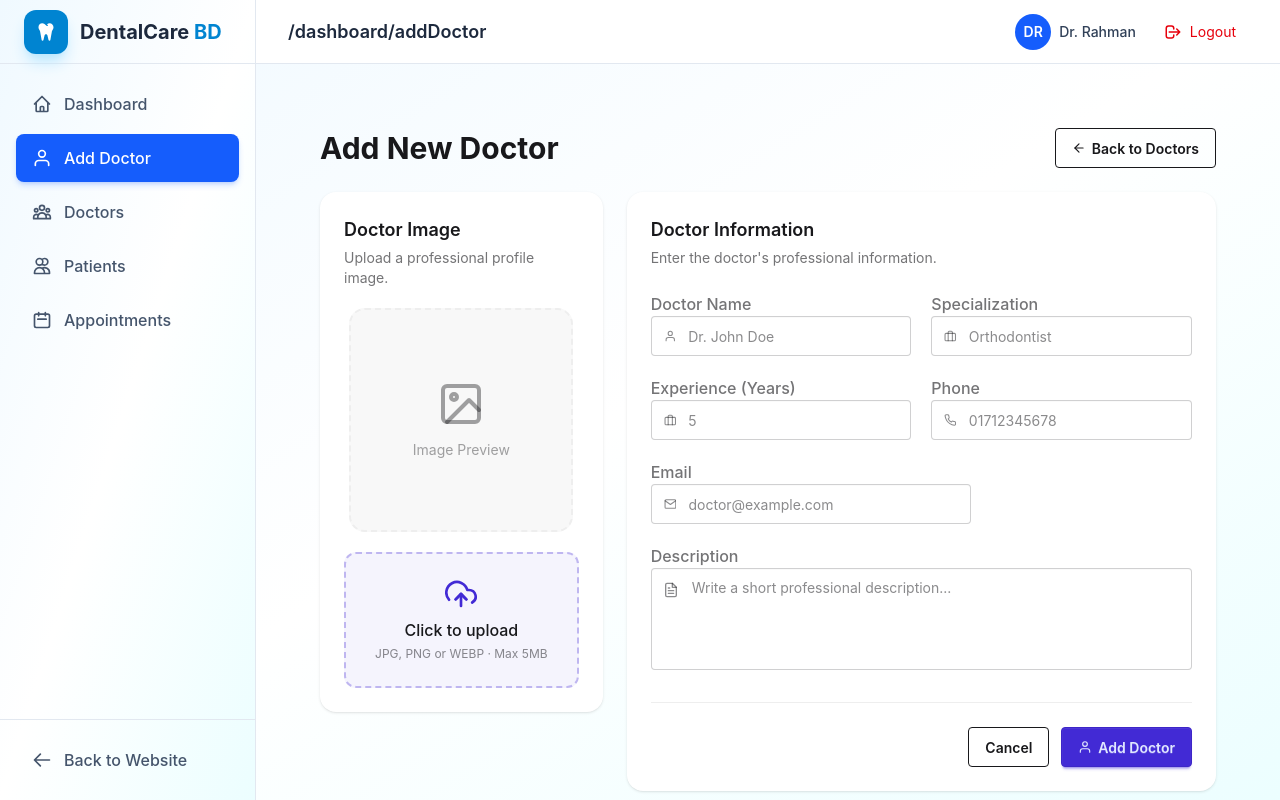
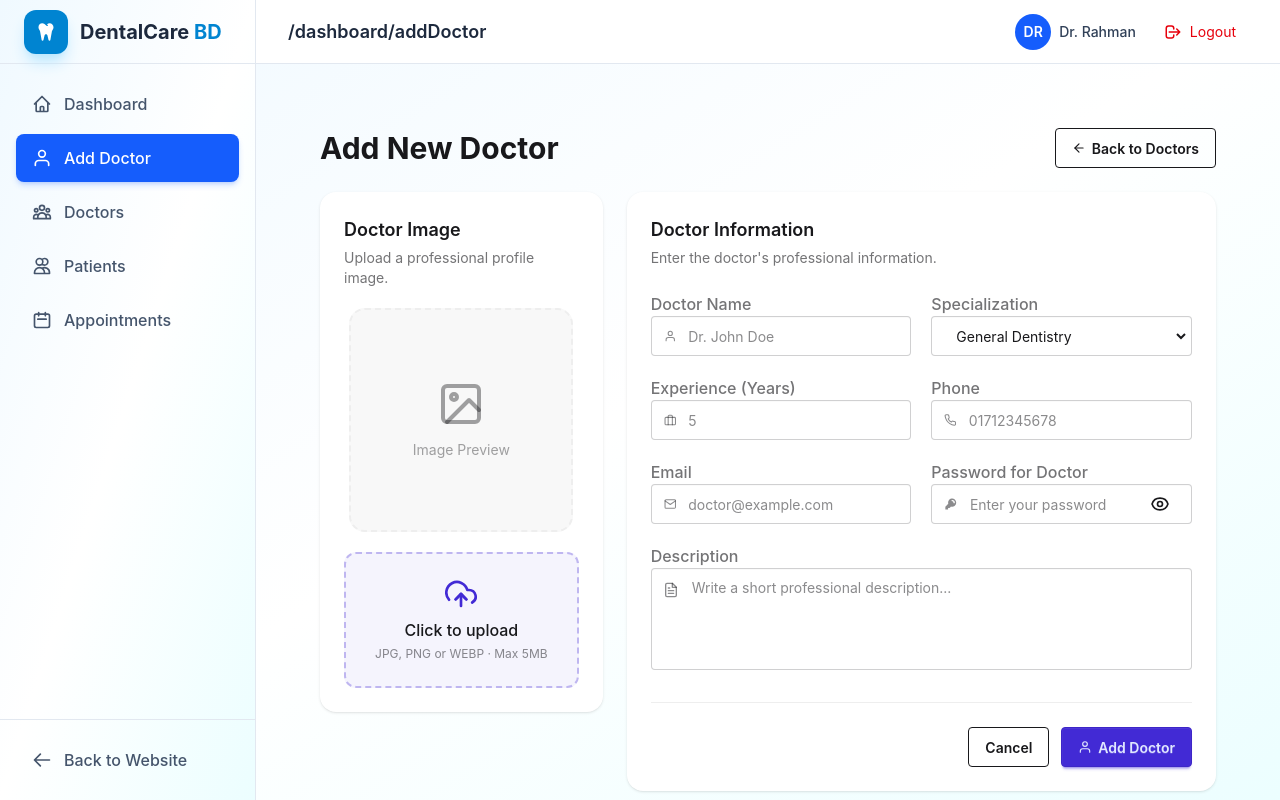
Before and after one commit to SaifurnRahman/Dentel-Clinic-Management-System, a React (Vite) app: page /dashboard/addDoctor in a window 1280 px wide. Built offline with nearby package versions, Linux system fonts and the light colour scheme.

Commit message:
added password field and specialization options in Doctor page, Fixed responsive issue in register,login from

```diff
--- a/src/pages/Dashboard/AddDoctor.jsx
+++ b/src/pages/Dashboard/AddDoctor.jsx
@@ -11,11 +11,25 @@ import {
   FiUploadCloud,
   FiArrowLeft,
 } from "react-icons/fi";
+import { HiKey, HiOutlineEye, HiOutlineEyeOff } from "react-icons/hi";
+import { FaStethoscope } from "react-icons/fa6";
 import { Link, useNavigate } from "react-router-dom";
 
 const AddDoctor = () => {
+  const SPECIALIZATIONS = [
+    "General Dentistry",
+    "Orthodontics (Braces)",
+    "Endodontics (Root Canal)",
+    "Periodontics (Gum Care)",
+    "Prosthodontics (Crown & Bridge)",
+    "Pediatric Dentistry (Kids)",
+    "Cosmetic Dentistry (Whitening)",
+    "Oral & Maxillofacial Surgery",
+    "Dental Implantology",
+  ];
+
   const navigate = useNavigate();
-
+  const [showPassword, setShowPassword] = useState(false);
   const [imagePreview, setImagePreview] = useState(null);
   const [loading, setLoading] = useState(false);
 
@@ -48,7 +62,6 @@ const AddDoctor = () => {
   }, [imagePreview]);
 
   const onSubmit = async (data) => {
-    console.log(data);
     try {
       setLoading(true);
 
@@ -63,16 +76,11 @@ const AddDoctor = () => {
       if (data.image?.[0]) {
         formData.append("image", data.image[0]);
       }
-      // const token = localStorage.getItem("token");
-      // const API_URL = import.meta.env.VERCEL_URL || "http://localhost:5000";
+
       const API_URL = "https://dental-clinic-management-system-sql.vercel.app" || "http://localhost:5000";
-      console.log(formData.values);
 
       const response = await fetch(`${API_URL}/api/doctors`, {
         method: "POST",
-        // headers: {
-        //   Authorization: `Bearer ${token}`,
-        // },
         body: formData,
       });
 
@@ -225,15 +233,20 @@ const AddDoctor = () => {
                   </label>
 
                   <label className="input input-bordered flex items-center gap-3">
-                    <FiBriefcase className="text-base-content/50" />
-                    <input
-                      type="text"
-                      placeholder="Orthodontist"
-                      className="grow"
+                    <FaStethoscope className="text-base-content/50" />
+                    <select
+                      className="grow bg-transparent border-none cursor-pointer focus:outline-none -ml-1"
                       {...register("specialization", {
-                        required: "Specialization is required",
+                        required: "Please select specialization",
                       })}
-                    />
+                      defaultValue="patient"
+                    >
+                      {SPECIALIZATIONS?.map((spe) => (
+                        <option key={spe} value={`${spe}`}>
+                          {spe}
+                        </option>
+                      ))}
+                    </select>
                   </label>
 
                   {errors.specialization && (
@@ -305,7 +318,7 @@ const AddDoctor = () => {
                 </div>
 
                 {/* Email */}
-                <div className="form-control md:col-span-2">
+                <div className="form-control">
                   <label className="label">
                     <span className="label-text font-medium">Email</span>
                   </label>
@@ -329,6 +342,54 @@ const AddDoctor = () => {
                   {errors.email && (
                     <p className="mt-1 text-sm text-error">
                       {errors.email.message}
+                    </p>
+                  )}
+                </div>
+
+                {/* Password */}
+                <div>
+                  <label className="label">
+                    <span className="label-text font-medium">
+                      Password for Doctor
+                    </span>
+                  </label>
+
+                  <label
+                    className={`input input-bordered flex items-center gap-3 w-full ${
+                      errors.password ? "input-error" : ""
+                    }`}
+                  >
+                    <HiKey size={20} className="text-base-content/50" />
+
+                    <input
+                      type={showPassword ? "text" : "password"}
+                      placeholder="Enter your password"
+                      className="grow"
+                      {...register("password", {
+                        required: "Password is required",
+                        minLength: {
+                          value: 6,
+                          message: "Password must be at least 6 characters",
+                        },
+                      })}
+                    />
+
+                    <button
+                      type="button"
+                      onClick={() => setShowPassword(!showPassword)}
+                      className="btn btn-ghost btn-xs"
+                    >
+                      {showPassword ? (
+                        <HiOutlineEyeOff size={20} />
+                      ) : (
+                        <HiOutlineEye size={20} />
+                      )}
+                    </button>
+                  </label>
+
+                  {errors.password && (
+                    <p className="text-error text-sm mt-1">
+                      {errors.password.message}
                     </p>
                   )}
                 </div>
--- a/src/pages/Login.jsx
+++ b/src/pages/Login.jsx
@@ -29,7 +29,7 @@ const Login = () => {
   };
 
   return (
-    <div className="min-h-screen bg-gradient-to-br from-sky-100 via-white to-cyan-100 flex items-center justify-center p-4">
+    <div className="h-full bg-gradient-to-br from-sky-100 via-white to-cyan-100 flex items-center justify-center px-4 py-8">
       {/* Main Container */}
       <div className="flex items-center justify-between gap-16 w-full max-w-6xl">
         {/* Image Section */}
@@ -47,12 +47,12 @@ const Login = () => {
         </motion.div>
 
         {/* Form Section */}
-        <div className="lg:w-1/2 flex flex-col">
+        <div className="w-full lg:w-1/2 flex flex-col">
           <motion.div
             initial={{ opacity: 0, y: 35 }}
             animate={{ opacity: 1, y: 0 }}
             transition={{ duration: 0.6 }}
-            className="w-full md:max-w-md self-center px-6 py-4 bg-base-100"
+            className="w-full md:max-w-md p-6 md:p-8 bg-base-100 rounded-2xl shadow-xl border border-sky-100"
           >
           {/* Heading */}
           <div className="mb-8 flex flex-col items-center justify-center">
--- a/src/pages/Register.jsx
+++ b/src/pages/Register.jsx
@@ -33,7 +33,7 @@ const Register = () => {
     setServerError("");
 
     try {
-      const API_URL = import.meta.env.VERCEL_URL || "http://localhost:5000";
+      const API_URL = "https://dental-clinic-management-system-sql.vercel.app" || "http://localhost:5000";
       const response = await fetch(`${API_URL}/api/patients/register`, {
         method: "POST",
         headers: {
@@ -58,7 +58,7 @@ const Register = () => {
   };
 
   return (
-    <div className="min-h-screen bg-gradient-to-br from-sky-100 via-white to-cyan-100 flex items-center justify-center p-4">
+    <div className="h-full bg-gradient-to-br from-sky-100 via-white to-cyan-100 flex items-center justify-center px-4 py-8">
       <div className="flex items-center justify-between gap-16 w-full max-w-6xl">
         {/* ================= IMAGE ================= */}
         <motion.div
@@ -75,12 +75,12 @@ const Register = () => {
         </motion.div>
 
         {/* ================= FORM ================= */}
-        <div className="lg:w-1/2 flex flex-col">
+        <div className="w-full lg:w-1/2 flex flex-col">
           <motion.div
             initial={{ opacity: 0, x: 70 }}
             animate={{ opacity: 1, x: 0 }}
             transition={{ duration: 0.6 }}
-            className="w-full md:max-w-md self-center px-6 py-4 bg-base-100"
+            className="w-full md:max-w-md p-6 md:p-8 bg-base-100 rounded-2xl shadow-xl border border-sky-100"
           >
             {/* Heading */}
             <div className="mb-8 flex flex-col items-center justify-center">
```
